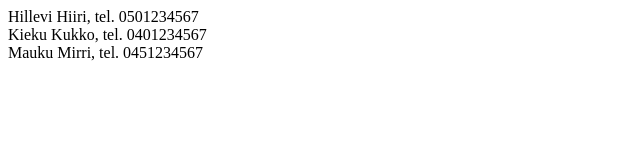
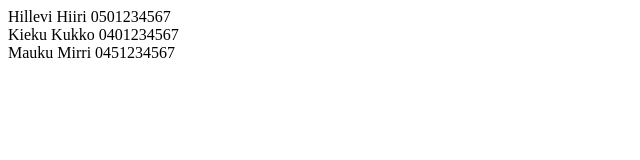
Before and after one commit to maijuriina/digitrade-contact-app, an Angular app: page / in a window 1280 px wide. Shown: the top 160 px of the page, without its empty margins (0-640 px from the left). Built offline with nearby package versions, Linux system fonts and the light colour scheme.

Commit message:
Contact variable changed to c for clarity.

```diff
--- a/src/app/contact/contact-list/contact-list-item/contact-list-item.component.html
+++ b/src/app/contact/contact-list/contact-list-item/contact-list-item.component.html
@@ -1,3 +1,3 @@
-<p>
-  contact-list-item works!
-</p>
+<div> <!--Shows the names and phone, and makes it workable-->
+  {{contact.firstName}} {{contact.lastName}} {{contact.phone}}
+</div>
--- a/src/app/contact/contact-list/contact-list-item/contact-list-item.component.ts
+++ b/src/app/contact/contact-list/contact-list-item/contact-list-item.component.ts
@@ -1,4 +1,5 @@
-import { Component, OnInit } from '@angular/core';
+import {Component, Input, OnInit} from '@angular/core';
+import {Contact} from '../../contact';
 
 @Component({
   selector: 'dtca-contact-list-item',
@@ -6,6 +7,7 @@ import { Component, OnInit } from '@angular/core';
   styleUrls: ['./contact-list-item.component.css']
 })
 export class ContactListItemComponent implements OnInit {
+  @Input () contact: Contact;
 
   constructor() { }
 
--- a/src/app/contact/contact-list/contact-list.component.html
+++ b/src/app/contact/contact-list/contact-list.component.html
@@ -1,3 +1,5 @@
-<div *ngFor="let contact of contacts">
-  {{contact.firstName}} {{contact.lastName}}, tel. {{contact.phone}}
+<div *ngFor="let c of contacts">
+  <!--{{contact.firstName}} {{contact.lastName}}, tel. {{contact.phone}} retrieved through -list-item,
+  here transfers c variable onwards-->
+  <dtca-contact-list-item [contact]="c"></dtca-contact-list-item>
 </div>
```
